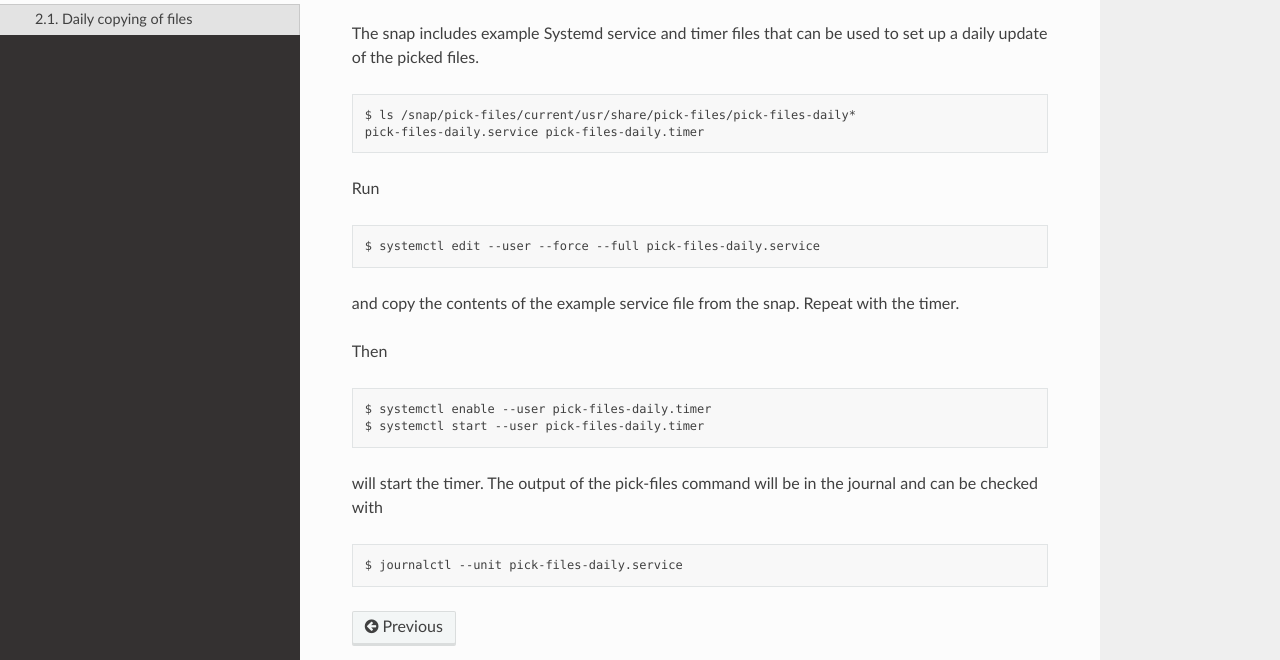
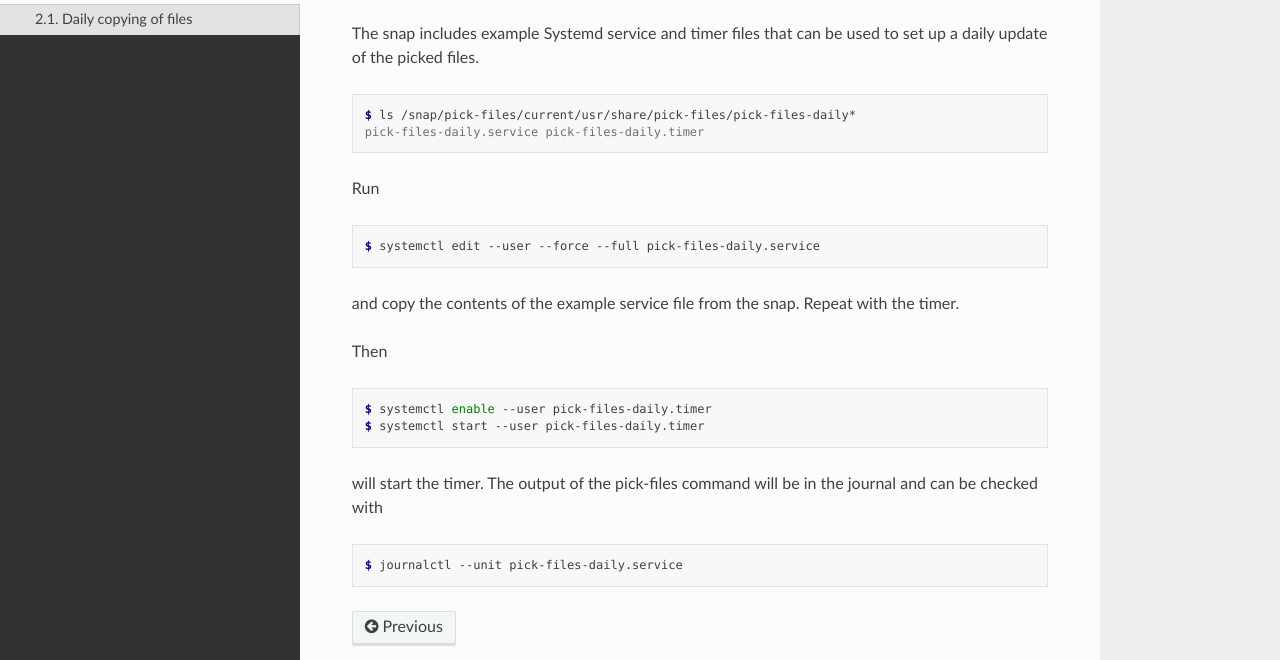
Before and after one commit to nicolasbock/filechooser, a Sphinx documentation site: the page built from docs/source/tips-and-tricks.rst, in a window 1280 px wide and 970 px high. Shown: the part 194-854 px from the top of the window. Built offline with Sphinx 7.4.7 and the Read the Docs theme 2.0.0, drawn with Linux system fonts in a browser that asks for light colours.

Commit message:
Fix code block formatting
Signed-off-by: Nicolas Bock <nicolasbock@gmail.com>

```diff
--- a/docs/source/tips-and-tricks.rst
+++ b/docs/source/tips-and-tricks.rst
@@ -7,14 +7,14 @@ Daily copying of files
 The snap includes example Systemd service and timer files that can be used to
 set up a daily update of the picked files.
 
-.. code-block::
+.. code-block:: console
 
    $ ls /snap/pick-files/current/usr/share/pick-files/pick-files-daily*
    pick-files-daily.service pick-files-daily.timer
 
 Run
 
-.. code-block::
+.. code-block:: console
 
    $ systemctl edit --user --force --full pick-files-daily.service
 
@@ -23,7 +23,7 @@ the timer.
 
 Then
 
-.. code-block::
+.. code-block:: console
 
    $ systemctl enable --user pick-files-daily.timer
    $ systemctl start --user pick-files-daily.timer
@@ -31,6 +31,6 @@ Then
 will start the timer. The output of the pick-files command will be in the
 journal and can be checked with
 
-.. code-block::
+.. code-block:: console
 
    $ journalctl --unit pick-files-daily.service
```
